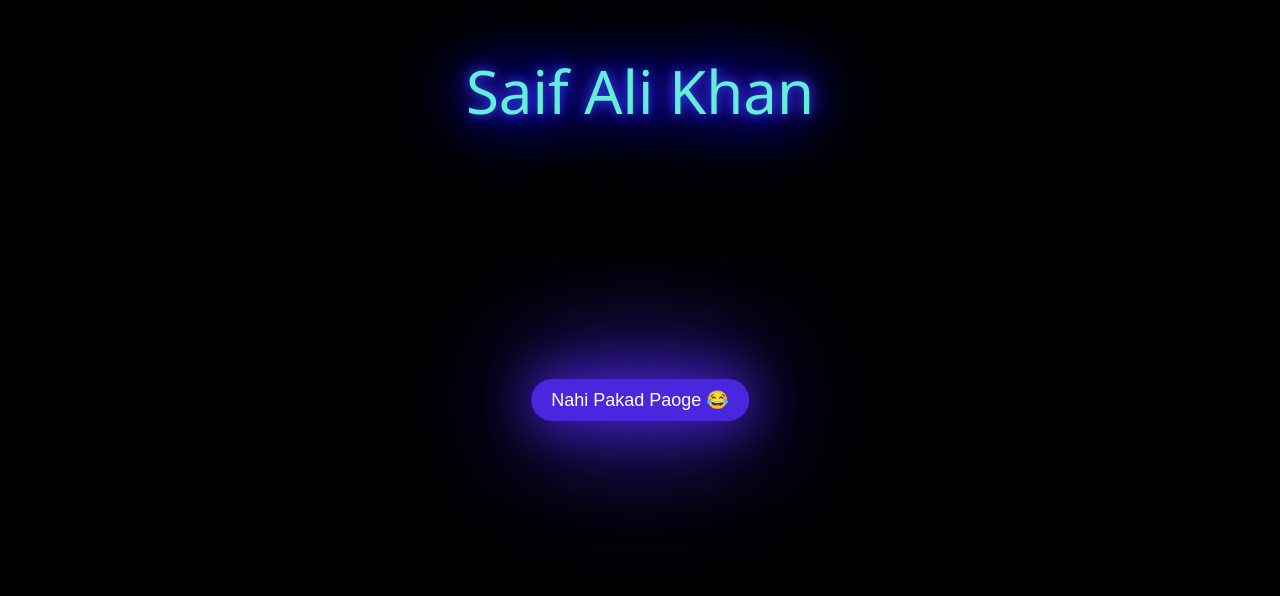
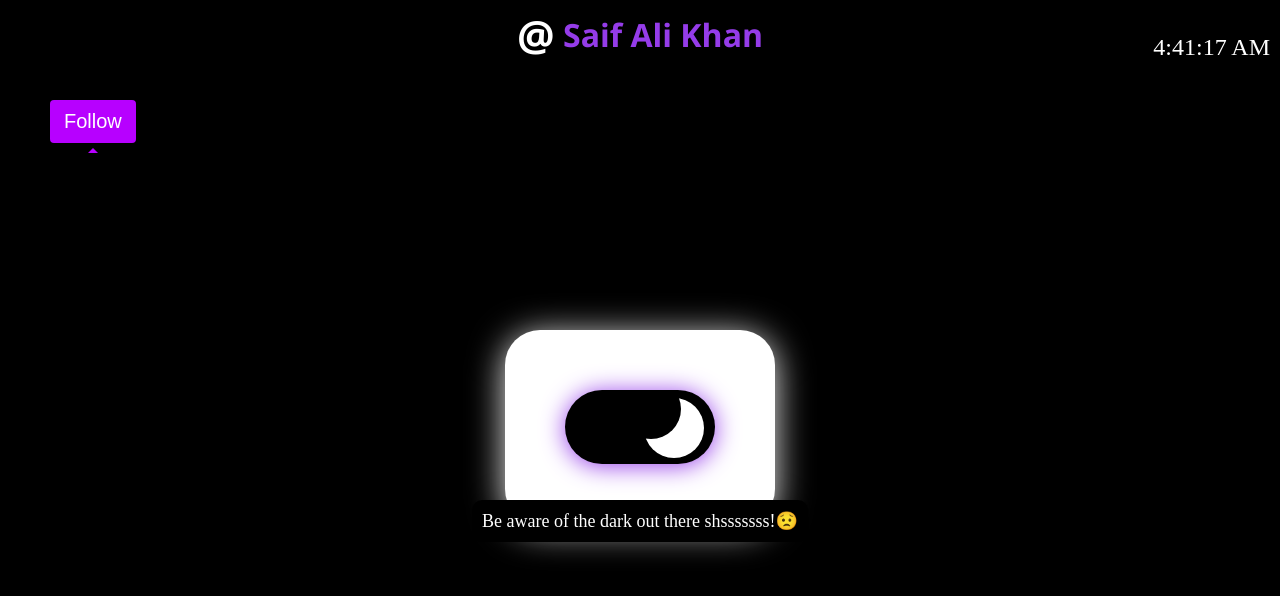
Before and after one commit to mdyusufkhan101/unclickable-button, a plain HTML site: page index.html in a window 1280 px wide. Drawn offline with Linux system fonts and the light colour scheme.

Commit message:
updated code for other project

```diff
--- a/index.html
+++ b/index.html
@@ -3,15 +3,44 @@
 
 <head>
     <meta charset="UTF-8">
-    <title>Move Away Button</title>
     <meta name="viewport" content="width=device-width, initial-scale=1.0">
+    <title>Bear and Button</title>
     <link rel="stylesheet" href="style.css">
 </head>
 
 <body>
-    <div class="glowing-text">Saif Ali Khan</div>
-    <button class="move-away-button">Nahi Pakad Paoge 😂</button>
+    <main>
+        <h1>
+            <span id="hash-symbol">@</span>
+            <span id="app-name">Saif Ali Khan</span>
+        </h1>
+        <section>
+            <div>
+                <p id="current-time"></p>
+            </div>
+            <div id="message-box">
+                Be aware of the dark out there shsssssss!😟
+            </div>
+            <div class="toggle-btn" id="_1st-toggle-btn">
+                <input type="checkbox" id="toggle-btn">
+                <span></span>
+            </div>
+            <div class="follow-dropdown">
+                <button class="follow-btn">Follow</button>
+                <div class="dropdown-content">
+                    <a href="https://www.linkedin.com/in/your-linkedin-profile"><i class="fab fa-linkedin"></i>
+                        LinkedIn</a>
+                    <a href="https://github.com/your-github-profile"><i class="fab fa-github"></i> GitHub</a>
+                    <a href="https://www.instagram.com/your-instagram-profile"><i class="fab fa-instagram"></i>
+                        Instagram</a>
+                    <a href="mailto:saif7862254j@gmail.com"><i class="fas fa-envelope"></i> Gmail</a>
+                </div>
+            </div>
+
+        </section>
+    </main>
     <script src="script.js"></script>
+    <script src="https://kit.fontawesome.com/d250fc90c9.js" crossorigin="anonymous"></script>
 </body>
 
 </html>
--- a/script.js
+++ b/script.js
@@ -1,39 +1,56 @@
-const moveAwayButton = document.querySelector('.move-away-button');
-const glowingText = document.querySelector('.glowing-text');
-moveAwayButton.addEventListener('mouseover', moveButton);
-moveAwayButton.addEventListener('touchstart', moveButton);
+const toggleBtn = document.getElementById("toggle-btn");
+const body = document.body;
+const followDropdown = document.querySelector(".follow-dropdown");
+const followBtn = document.querySelector(".follow-btn");
 
-glowingText.addEventListener('click', () => {
-    glowingText.style.transition = 'all 1s ease-out';
-    glowingText.style.top = '100vh';
+document.addEventListener("DOMContentLoaded", () => {
+  // Get the current time and display it in the webpage
+  function updateTime() {
+    const now = new Date();
+    const hour = now.getHours();
+    const currentTime = now.toLocaleTimeString();
+    document.getElementById("current-time").textContent = currentTime;
+
+    // Toggle between dark and light mode based on time
+    if (hour >= 19 || hour < 6) {
+      // night time
+      body.classList.add("dark-mode");
+    } else {
+      // day time
+      body.classList.remove("dark-mode");
+    }
+
+    // Update the toggle button to match the body class
+    toggleBtn.checked = body.classList.contains("dark-mode");
+  }
+
+  // Set the initial state of the toggle button and body class
+  body.classList.remove("dark-mode");
+  toggleBtn.checked = false;
+
+  // Call the updateTime() function every 2 seconds
+  setInterval(updateTime, 1000);
+
+  toggleBtn.addEventListener("click", () => {
+    body.classList.toggle("dark-mode");
+
+    if (body.classList.contains("dark-mode")) {
+      toggleBtn.disabled = true;
+      setTimeout(() => {
+        body.classList.remove("dark-mode");
+        toggleBtn.checked = false;
+        toggleBtn.disabled = false;
+      }, 2000);
+    } else {
+      toggleBtn.disabled = true;
+      setTimeout(() => {
+        toggleBtn.checked = false;
+        toggleBtn.disabled = false;
+      }, 2000);
+    }
   });
 
-function moveButton() {
-  const viewportWidth = window.innerWidth;
-  const viewportHeight = window.innerHeight;
-  const buttonWidth = moveAwayButton.offsetWidth;
-  const buttonHeight = moveAwayButton.offsetHeight;
-  const maxTop = viewportHeight - buttonHeight - 50;
-  const maxLeft = viewportWidth - buttonWidth - 50;
-  const newTop = Math.max(50, Math.floor(Math.random() * maxTop));
-  const newLeft = Math.max(50, Math.floor(Math.random() * maxLeft));
-  moveAwayButton.style.top = newTop + 'px';
-  moveAwayButton.style.left = newLeft + 'px';
-}
-
-window.addEventListener('resize', function (e) {
-  const viewportWidth = window.innerWidth;
-  const viewportHeight = window.innerHeight;
-  const buttonWidth = moveAwayButton.offsetWidth;
-  const buttonHeight = moveAwayButton.offsetHeight;
-  const maxTop = viewportHeight - buttonHeight - 50;
-  const maxLeft = viewportWidth - buttonWidth - 50;
-  const currentTop = parseInt(moveAwayButton.style.top);
-  const currentLeft = parseInt(moveAwayButton.style.left);
-  if (currentTop > maxTop) {
-    moveAwayButton.style.top = maxTop + 'px';
-  }
-  if (currentLeft > maxLeft) {
-    moveAwayButton.style.left = maxLeft + 'px';
-  }
+  followBtn.addEventListener("click", function () {
+    followDropdown.classList.toggle("open");
+  });
 });
--- a/style.css
+++ b/style.css
@@ -1,49 +1,240 @@
 body {
-    background-color: rgb(0, 0, 0);
-    display: flex;
-    justify-content: center;
-    align-items: center;
-    height: 100vh;
-    margin: 0;
-    padding: 0;
+
+    margin: 0px;
+    background-color: #f8f8f8;
 }
 
-.glowing-text {
+body.dark-mode {
+    background-color: #000;
+    color: #fff;
+}
+
+
+h1 {
+    font-family: Segoe UI;
     text-align: center;
+    line-height: 42px;
+    padding-bottom: 23px;
+    margin: 10px 0px;
+    border-bottom: 1px solid #000000;
+}
+
+
+
+#hash-symbol {
+    color: #000000;
+    font-size: 42px;
+    position: relative;
+    top: 4px;
+}
+
+.dark-mode #hash-symbol {
+    color: #fff;
+}
+
+#app-name {
+    color: #ff5e00;
+}
+
+.dark-mode #app-name {
+    color: #953ce9;
+}
+
+section {
+    width: 150px;
+    margin: 250px auto;
+    padding: 60px;
+    background-color: #000000;
+    box-shadow: 0px 5px 35px #f1f1f1;
+    border-radius: 35px;
+}
+
+.dark-mode section {
+    background-color: white;
+}
+
+.toggle-btn {
+    position: relative;
+    width: 150px;
+    height: 74px;
+    margin: 0 auto;
+    border-radius: 40px;
+}
+
+#message-box {
     position: absolute;
-    top: 50px;
+    top: 500px;
     left: 50%;
     transform: translateX(-50%);
-    font-size: 60px;
-    color: rgb(101, 238, 215);
-    font-family: 'Segoe UI', Tahoma, Geneva, Verdana, sans-serif;
-    text-shadow: 0 0 10px #1e41df, 0 0 20px #3a28e2, 0 0 30px #3528e78f, 0 0 40px #4927df67, 0 0 70px #4927df, 0 0 80px #4927df, 0 0 100px #4927df, 0 0 150px #4927df;
+    padding: 10px;
+    font-size: 18px;
+    color: #fff;
+    background-color: #000;
+    border-radius: 10px;
+    opacity: 0;
+    transition: opacity 0.3s ease-out;
 }
 
-.glowing-text:hover {
-    cursor: pointer;
 
+.dark-mode #message-box {
+    opacity: 1;
 }
 
-.move-away-button {
+.follow-dropdown {
     position: absolute;
-    top: 50%;
-    left: 50%;
-    transform: translate(-50%, -50%);
-    padding: 10px 20px;
-    font-size: 18px;
-    background-color: #4927df;
-    color: #ffffff;
-    border: none;
-    cursor: pointer;
-    touch-action: none;
-    transition: all 0.1s ease-in-out;
-    border-radius: 2rem;
-    box-shadow: 0 0 50px #4927df, 0 0 100px #4927df, 0 0 150px #4927df;
+    top: 100px;
+    left: 50px;
+    display: inline-block;
 }
 
-.move-away-button:hover {
-    top: calc(50% + 20px);
-    left: calc(50% + 20px);
-    box-shadow: 0 0 50px #4927df, 0 0 100px #4927df, 0 0 150px #4927df;
+.follow-btn {
+
+    background-color: #b700ff;
+    color: #fff;
+    font-size: 20px;
+    border: none;
+    border-radius: 4px;
+    padding: 10px 14px;
+    cursor: pointer;
 }
+
+.follow-btn:after {
+    content: "";
+    position: absolute;
+    top: 100%;
+    left: 50%;
+    margin-left: -5px;
+    border-width: 5px;
+    border-style: solid;
+    border-color: transparent transparent #b700ff transparent;
+}
+
+.dropdown-content {
+    margin-top: 0;
+    position: absolute;
+    z-index: 2;
+    display: none;
+    background-color: #f8f8f8;
+    box-shadow: 0px 8px 16px 0px rgba(0, 0, 0, 0.2);
+    border-radius: 10px;
+    padding: 12px 16px;
+    margin-top: 8px;
+    right: -60px;
+}
+
+.dropdown-content a {
+    display: block;
+    color: #000;
+    font-size: 20px;
+    text-decoration: none;
+    padding: 10px 0px;
+}
+
+.dropdown-content a:hover {
+    background-color: #ddd;
+}
+
+.follow-dropdown.open .dropdown-content {
+    /* added for open dropdown */
+    display: block;
+}
+
+.fab {
+    font-size: 16px;
+    margin-right: 8px;
+}
+
+.fas {
+    font-size: 16px;
+    margin-right: 8px;
+}
+
+
+
+input[type="checkbox"] {
+    width: 100%;
+    height: 100%;
+    position: absolute;
+    top: 0px;
+    left: 0px;
+    right: 0px;
+    bottom: 0px;
+    margin: 0px;
+    cursor: pointer;
+    opacity: 0;
+    z-index: 2;
+}
+
+#current-time {
+    position: absolute;
+    top: 10px;
+    right: 10px;
+    font-size: 24px;
+}
+
+@media screen and (max-width: 530px) {
+    #current-time {
+        top: 80px;
+    }
+}
+
+/* First toggle btn */
+
+#_1st-toggle-btn span {
+    position: absolute;
+    top: 0px;
+    right: 0px;
+    bottom: 0px;
+    left: 0px;
+    overflow: hidden;
+    opacity: 1;
+    background-color: #fff;
+    box-shadow: 0px 2px 25px #ff6600;
+    border-radius: 40px;
+    transition: 0.2s ease background-color, 0.2s ease opacity;
+}
+
+.dark-mode #_1st-toggle-btn span {
+    box-shadow: 0px 2px 25px #953ce9;
+}
+
+#_1st-toggle-btn span:before,
+#_1st-toggle-btn span:after {
+    content: "";
+    position: absolute;
+    top: 8px;
+    width: 60px;
+    height: 60px;
+    border-radius: 50%;
+    transition: 0.5s ease transform, 0.2s ease background-color;
+}
+
+#_1st-toggle-btn span:before {
+    background-color: #fff;
+    transform: translate(-58px, 0px);
+    z-index: 1;
+}
+
+#_1st-toggle-btn span:after {
+    background-color: #f34814;
+    transform: translate(8px, 0px);
+    z-index: 0;
+}
+
+#_1st-toggle-btn input[type="checkbox"]:checked+span {
+    background-color: #000000;
+}
+
+#_1st-toggle-btn input[type="checkbox"]:active+span {
+    opacity: 0.5;
+}
+
+#_1st-toggle-btn input[type="checkbox"]:checked+span:before {
+    background-color: #000000;
+    transform: translate(56px, -19px);
+}
+
+#_1st-toggle-btn input[type="checkbox"]:checked+span:after {
+    background-color: #fff;
+    transform: translate(79px, 0px);
+}
```
